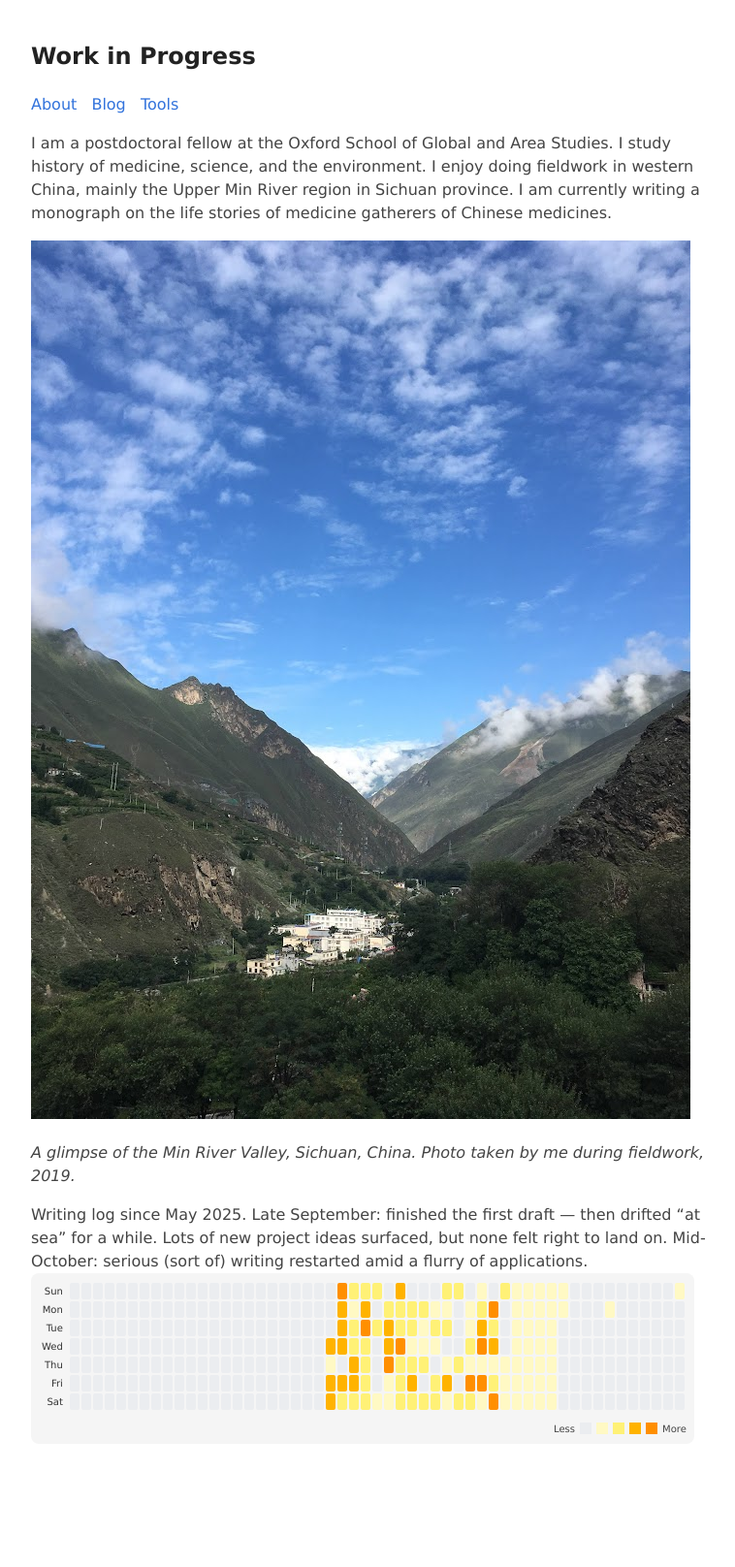
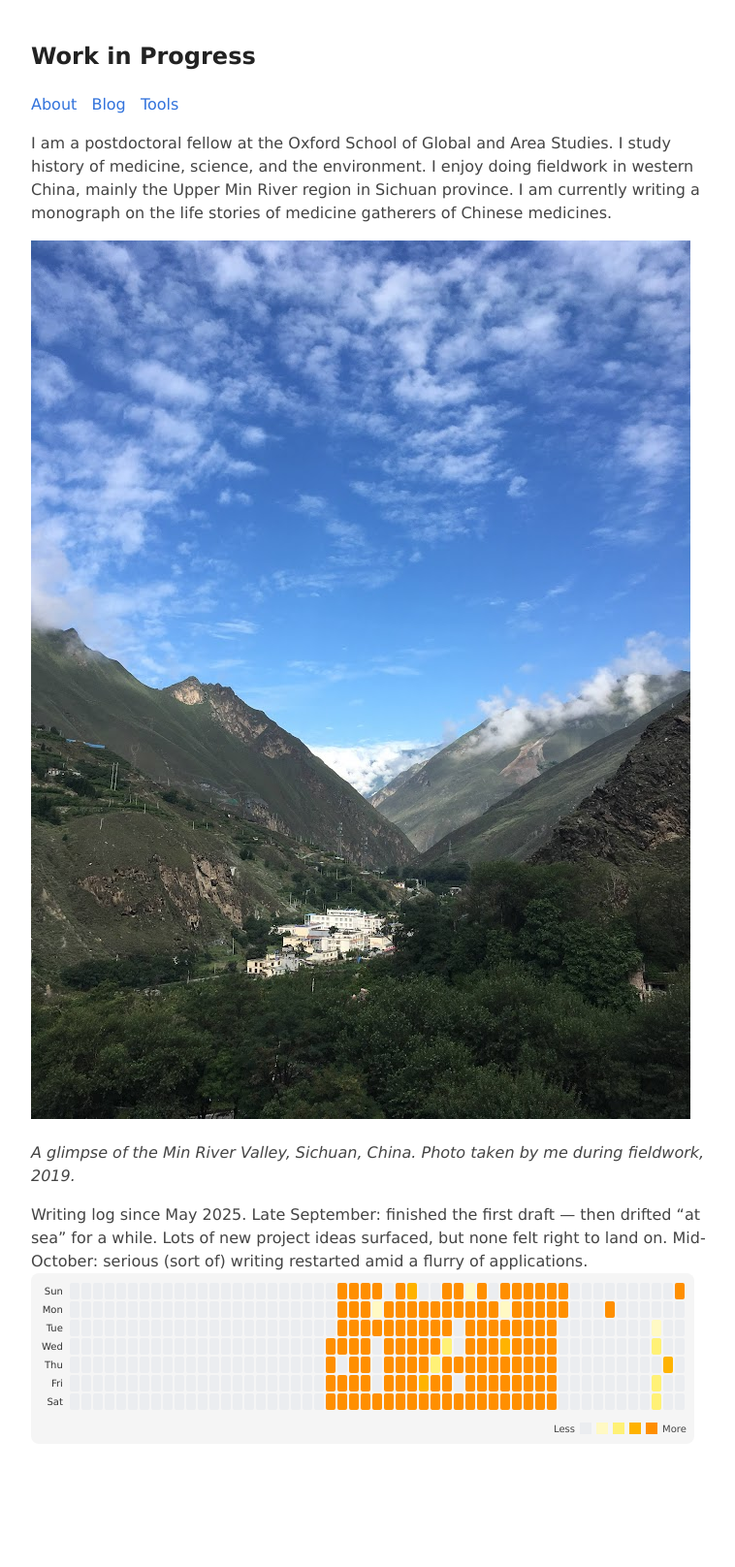
Before and after one commit to pixardora/pixardora.github.io, a Jekyll site: the page built from index.md, in a window 1280 px wide. Shown: the whole page at 97% size, without its empty margins (248-1006 px from the left). Built offline with Jekyll 4.4.1, drawn with Linux system fonts in a browser that asks for light colours.

Commit message:
Update index.md

```diff
--- a/index.md
+++ b/index.md
@@ -142,7 +142,7 @@ _A glimpse of the Min River Valley, Sichuan, China. Photo taken by me during fie
             {% assign current_date_ts = week_start | plus: day_offset %}
             {% assign current_date = current_date_ts | date: '%Y-%m-%d' %}
             {% assign count = site.data.writing[current_date] | default: 0 %}
-            {% assign level = count | divided_by: 500 | at_least: 0 | at_most: 4 %}
+            {% assign level = count | divided_by: 100 | at_least: 0 | at_most: 4 %}
 
             <td class="contribution-day contribution-level-{{ level }}"
                 data-date="{{ current_date }}"
```
